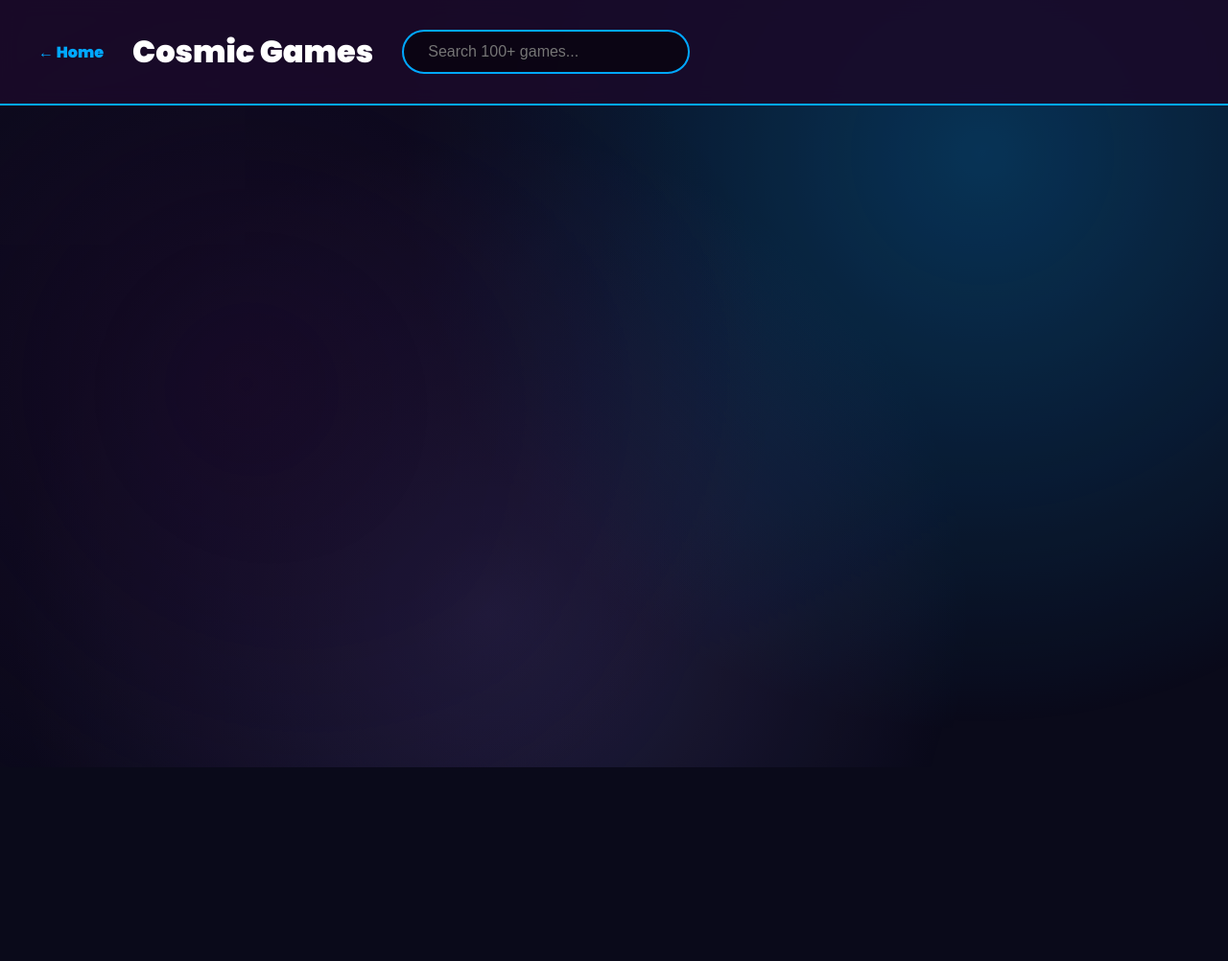
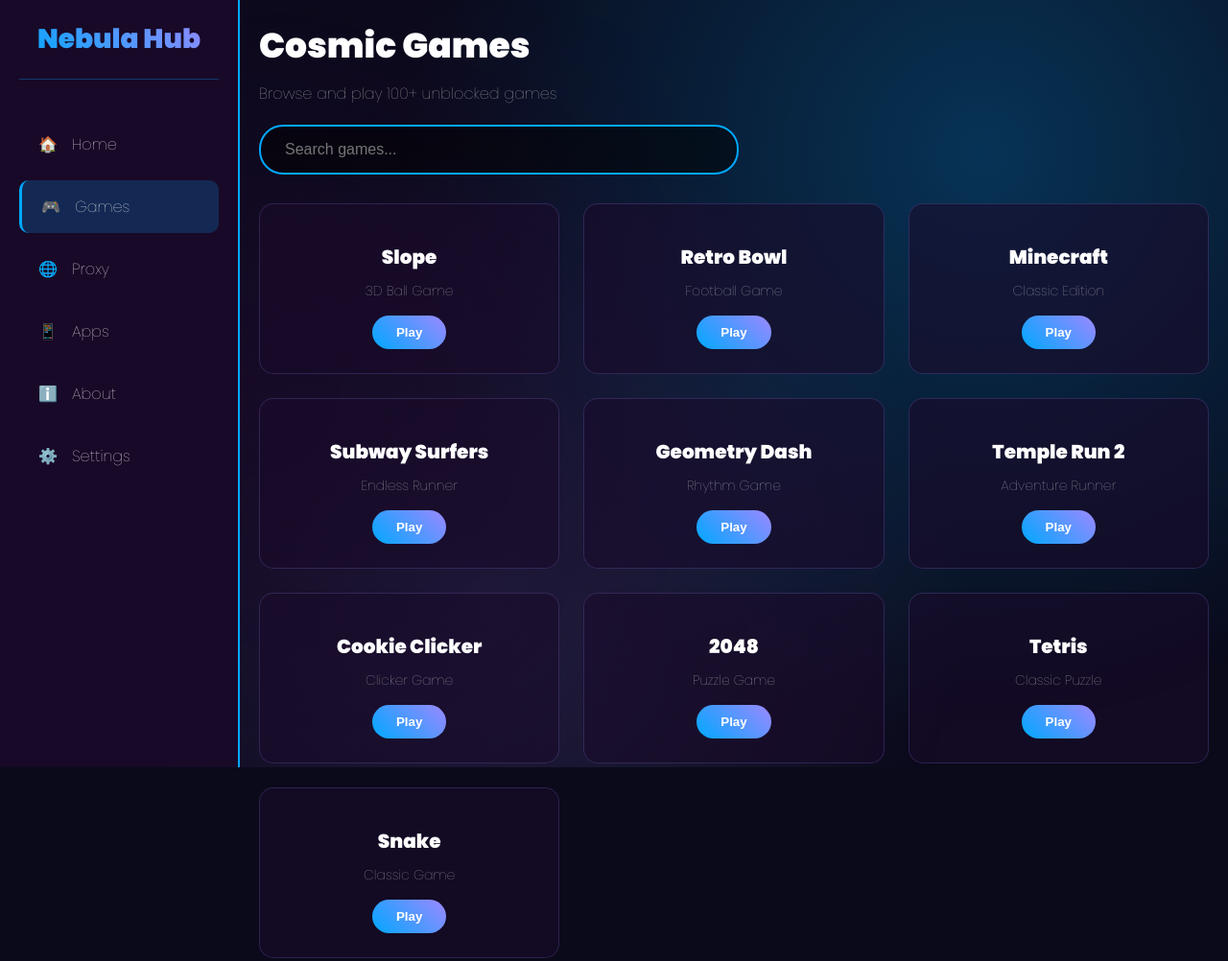
Before and after one commit to theboredguy387/Nebula-Hub, a plain HTML site: page games.html in a window 1280 px wide. Shown: the whole page at 96% size. Before the commit the page ends 800 px from the top, so only its background shows below. Drawn offline with Linux system fonts and the light colour scheme.

Commit message:
Update games.html

```diff
--- a/games.html
+++ b/games.html
@@ -5,26 +5,190 @@
     <meta name="viewport" content="width=device-width, initial-scale=1.0" />
     <title>Games | Nebula Hub</title>
     <link href="https://fonts.googleapis.com/css2?family=Poppins:wght@100;900&display=swap" rel="stylesheet" />
-    <link rel="stylesheet" href="/storage/css/main.css" />
-    <link rel="stylesheet" href="/storage/css/games.css" />
+    <link rel="stylesheet" href="storage/css/main.css" />
+    <link rel="stylesheet" href="storage/css/games.css" />
+    <style>
+        .sidebar {
+            position: fixed;
+            left: 0;
+            top: 0;
+            width: 250px;
+            height: 100vh;
+            background: rgba(26, 10, 42, 0.95);
+            border-right: 2px solid #00a8ff;
+            padding: 20px;
+            display: flex;
+            flex-direction: column;
+        }
+
+        .logo {
+            text-align: center;
+            margin-bottom: 40px;
+            padding-bottom: 20px;
+            border-bottom: 1px solid rgba(0, 168, 255, 0.3);
+        }
+
+        .logo h1 {
+            font-size: 28px;
+            background: linear-gradient(45deg, #00a8ff, #9c88ff);
+            -webkit-background-clip: text;
+            -webkit-text-fill-color: transparent;
+        }
+
+        .nav-links {
+            display: flex;
+            flex-direction: column;
+            gap: 10px;
+        }
+
+        .nav-link {
+            display: flex;
+            align-items: center;
+            gap: 15px;
+            padding: 15px 20px;
+            color: white;
+            text-decoration: none;
+            border-radius: 10px;
+            transition: all 0.3s;
+        }
+
+        .nav-link:hover, .nav-link.active {
+            background: rgba(0, 168, 255, 0.2);
+            border-left: 3px solid #00a8ff;
+        }
+
+        .games-main {
+            margin-left: 250px;
+            padding: 20px;
+        }
+
+        .games-header {
+            margin-bottom: 30px;
+        }
+
+        .search-bar {
+            width: 100%;
+            max-width: 500px;
+            padding: 15px 25px;
+            border-radius: 25px;
+            border: 2px solid #00a8ff;
+            background: rgba(0, 0, 0, 0.5);
+            color: white;
+            font-size: 16px;
+            margin-top: 20px;
+        }
+
+        @media (max-width: 768px) {
+            .sidebar {
+                width: 70px;
+            }
+            .logo h1, .nav-link span {
+                display: none;
+            }
+            .nav-link {
+                justify-content: center;
+                padding: 15px 10px;
+            }
+            .games-main {
+                margin-left: 70px;
+            }
+        }
+    </style>
 </head>
 <body>
     <div class="nebula-bg"></div>
 
-    <header class="page-header">
-        <a href="/" class="back-btn">← Home</a>
-        <h1>Cosmic Games</h1>
-        <div class="search-container">
-            <input type="text" id="gameSearch" placeholder="Search 100+ games..." class="search-bar">
+    <!-- Sidebar -->
+    <div class="sidebar">
+        <div class="logo">
+            <h1>Nebula Hub</h1>
         </div>
-    </header>
 
-    <main class="games-container">
+        <div class="nav-links">
+            <a href="index.html" class="nav-link">
+                <span>🏠</span>
+                <span>Home</span>
+            </a>
+            <a href="games.html" class="nav-link active">
+                <span>🎮</span>
+                <span>Games</span>
+            </a>
+            <a href="proxy.html" class="nav-link">
+                <span>🌐</span>
+                <span>Proxy</span>
+            </a>
+            <a href="apps.html" class="nav-link">
+                <span>📱</span>
+                <span>Apps</span>
+            </a>
+            <a href="about.html" class="nav-link">
+                <span>ℹ️</span>
+                <span>About</span>
+            </a>
+            <a href="settings.html" class="nav-link">
+                <span>⚙️</span>
+                <span>Settings</span>
+            </a>
+        </div>
+    </div>
+
+    <!-- Main Content -->
+    <div class="games-main">
+        <div class="games-header">
+            <h1 style="font-size: 36px; margin-bottom: 10px;">Cosmic Games</h1>
+            <p style="color: #b0b0b0;">Browse and play 100+ unblocked games</p>
+            <input type="text" id="gameSearch" placeholder="Search games..." class="search-bar">
+        </div>
+
         <div class="games-grid" id="gamesGrid">
-            <!-- Games loaded dynamically -->
+            <!-- Games loaded by JavaScript -->
         </div>
-    </main>
+    </div>
 
-    <script src="/storage/js/games.js"></script>
+    <script src="storage/js/games.js"></script>
+    <script>
+        // Search functionality
+        document.getElementById('gameSearch').addEventListener('input', function() {
+            const searchTerm = this.value.toLowerCase();
+            const games = document.querySelectorAll('.game-item');
+
+            games.forEach(game => {
+                const name = game.querySelector('h3').textContent.toLowerCase();
+                const desc = game.querySelector('p').textContent.toLowerCase();
+
+                if (name.includes(searchTerm) || desc.includes(searchTerm)) {
+                    game.style.display = 'block';
+                } else {
+                    game.style.display = 'none';
+                }
+            });
+        });
+
+        // Load games
+        const games = [
+            { name: "Slope", desc: "3D Ball Game", url: "https://slope-game.online" },
+            { name: "Retro Bowl", desc: "Football Game", url: "https://retrobowl.me" },
+            { name: "Minecraft", desc: "Classic Edition", url: "https://classic.minecraft.net" },
+            { name: "Subway Surfers", desc: "Endless Runner", url: "https://subway-surfers.io" },
+            { name: "Geometry Dash", desc: "Rhythm Game", url: "https://geometrydash.io" },
+            { name: "Temple Run 2", desc: "Adventure Runner", url: "https://templerun2.io" },
+            { name: "Cookie Clicker", desc: "Clicker Game", url: "https://cookieclicker.io" },
+            { name: "2048", desc: "Puzzle Game", url: "https://play2048.co" },
+            { name: "Tetris", desc: "Classic Puzzle", url: "https://tetris.com/play-tetris" },
+            { name: "Snake", desc: "Classic Game", url: "https://snake.googlemaps.com" }
+        ];
+
+        const grid = document.getElementById('gamesGrid');
+        games.forEach(game => {
+            const div = document.createElement('div');
+            div.className = 'game-item';
+            div.innerHTML = `
+                <h3>${game.name}</h3>
+                <p>${game.desc}</p>
+                <button onclick="window.location.href='iframe.html?url=${encodeURIComponent(game.url)}&name=${encodeURIComponent(game.name)}'">Play</button>
+            `;
+            grid.appendChild(div);
+        });
+    </script>
 </body>
 </html>
```
